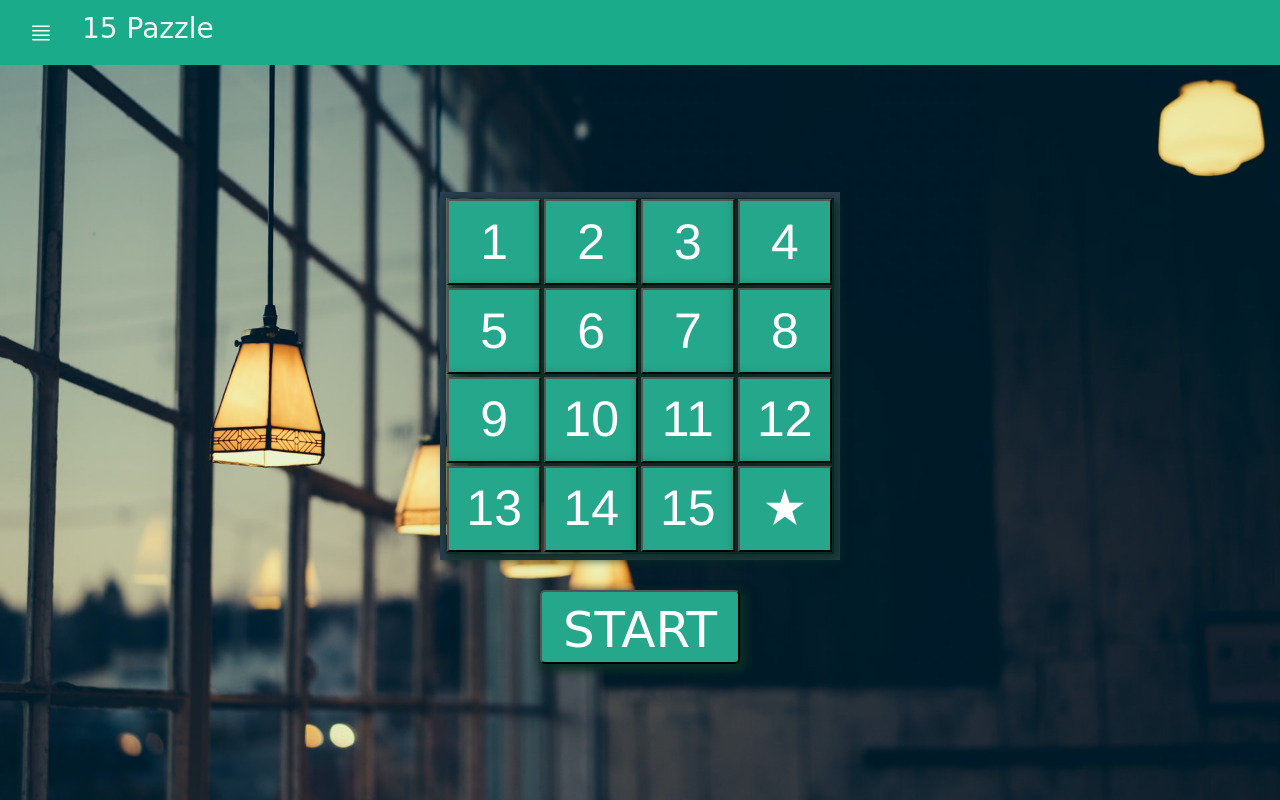
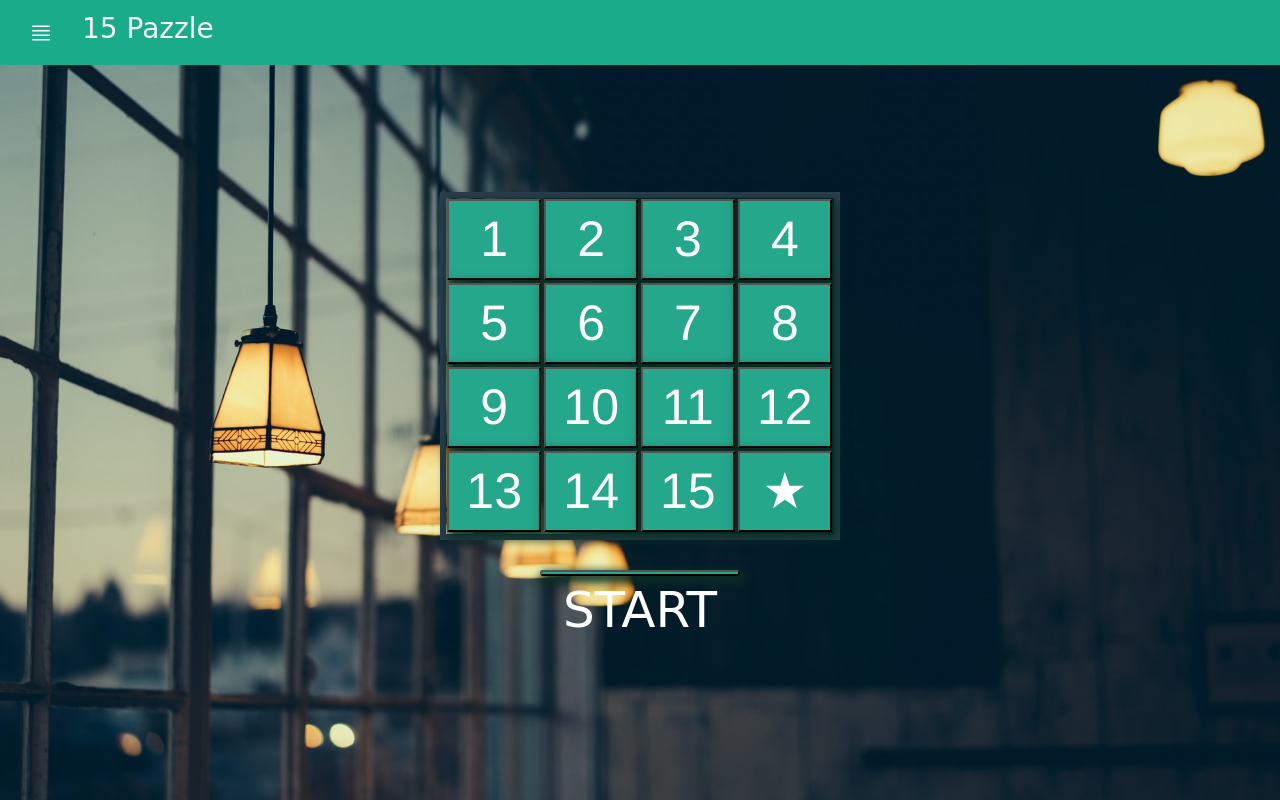
Before and after one commit to m5e/vue-animation, a Vue app: page /#/ in a window 1280 px wide. Built offline with nearby package versions, Linux system fonts and the light colour scheme.

Commit message:
no comment

```diff
--- a/src/components/MainPage.vue
+++ b/src/components/MainPage.vue
@@ -432,7 +432,7 @@ a {
   top: 0;
   padding-top: 5%;
   width: 100%;
-  height: 100%;
+  height: 105px;
   z-index: 1;
 }
 
```
Also changed, not shown: 9 other files (tests, documents, lock files or other folders).
